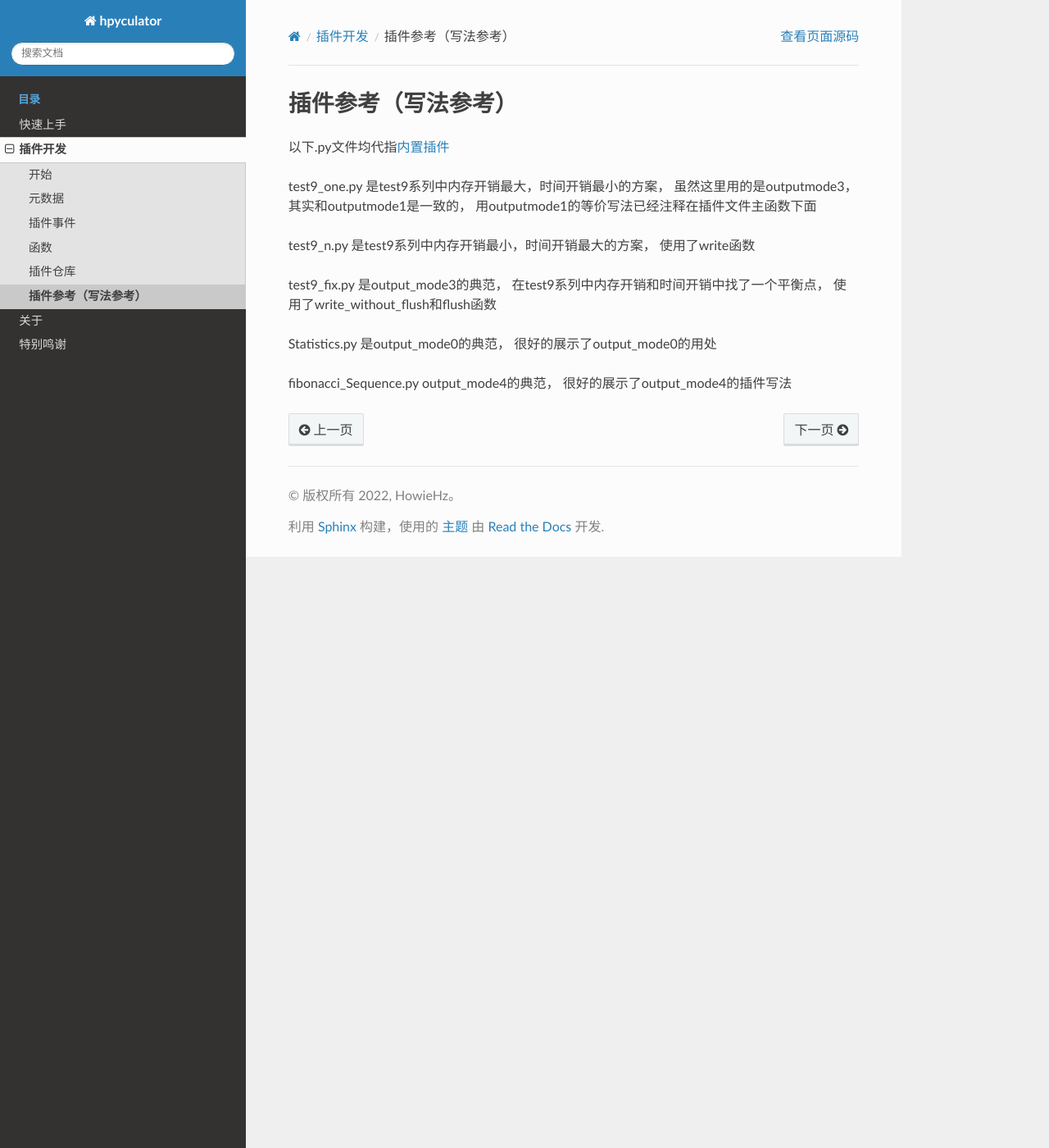
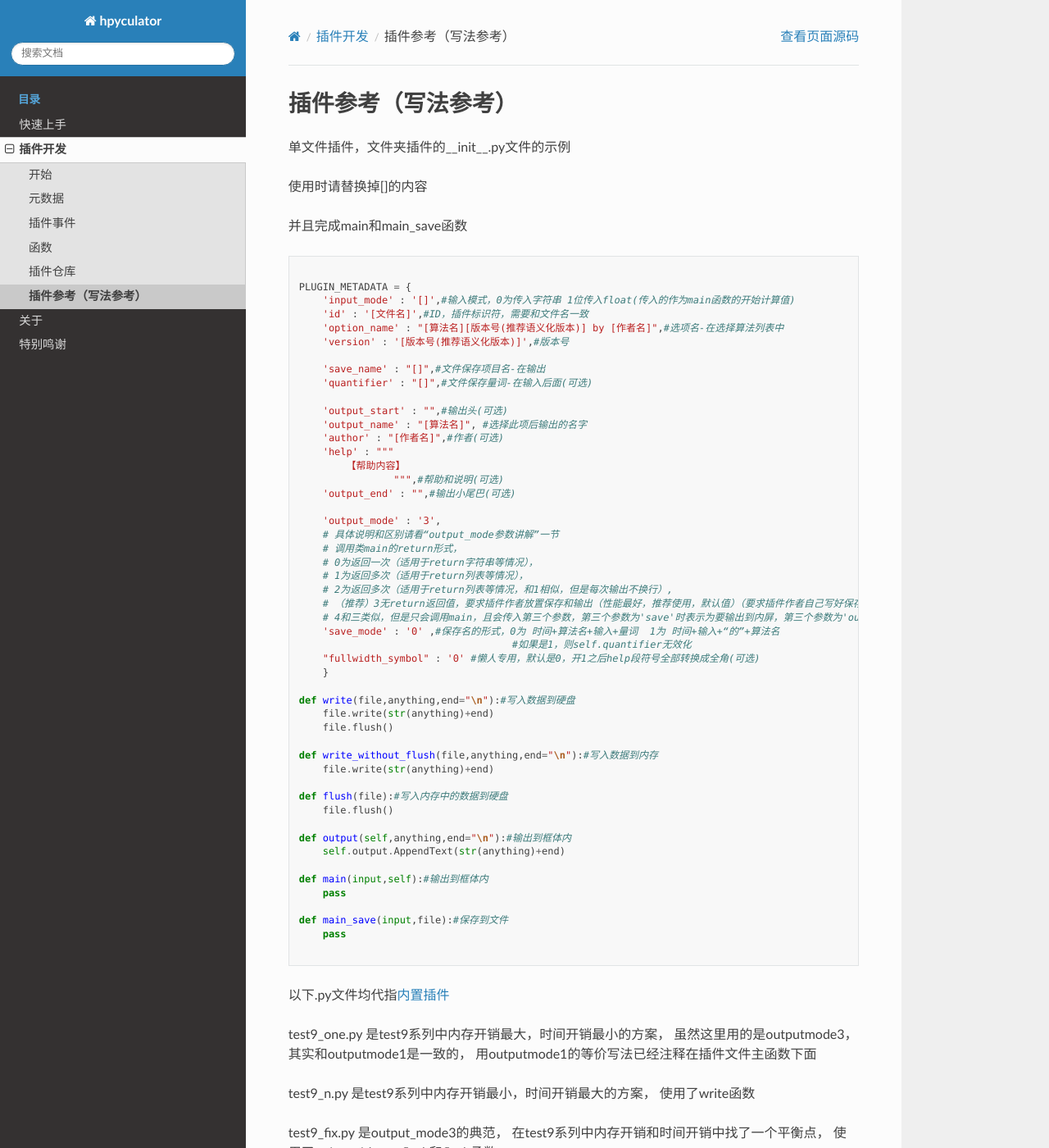
Before and after one commit to HowieHz/hpyculator, a Sphinx documentation site: the page built from docs/source/plugin_dev/Example/contents.md, in a window 1280 px wide and 1400 px high. Shown: the whole window at 82% size. Built offline with Sphinx 7.4.7 and the Read the Docs theme 2.0.0, drawn with Linux system fonts in a browser that asks for light colours.

Commit message:
文档更新
增加了对应文件插件的说明

````diff
--- a/docs/source/plugin_dev/Events/contents.rst
+++ b/docs/source/plugin_dev/Events/contents.rst
@@ -2,6 +2,12 @@
 =============================================
 
     开始计算之后，会创建一个新线程分给插件
+
+    单文件插件调用 文件名.py 内的main函数和main_save函数
+
+    文件夹插件调用 文件夹名\__init_.py 内的main函数和main_save函数
+
+    （注：当output_mode为4，只调用main函数）
 
 当output_mode为0，1，2
 -----------------------------------
--- a/docs/source/plugin_dev/Example/contents.md
+++ b/docs/source/plugin_dev/Example/contents.md
@@ -1,5 +1,66 @@
 插件参考（写法参考）
 ======================
+
+单文件插件，文件夹插件的__init__.py文件的示例
+
+使用时请替换掉[]的内容
+
+并且完成main和main_save函数
+
+```python
+
+PLUGIN_METADATA = {
+    'input_mode' : '[]',#输入模式，0为传入字符串 1位传入float(传入的作为main函数的开始计算值)
+    'id' : '[文件名]',#ID，插件标识符，需要和文件名一致
+    'option_name' : "[算法名][版本号(推荐语义化版本)] by [作者名]",#选项名-在选择算法列表中
+    'version' : '[版本号(推荐语义化版本)]',#版本号
+
+    'save_name' : "[]",#文件保存项目名-在输出
+    'quantifier' : "[]",#文件保存量词-在输入后面(可选)
+
+    'output_start' : "",#输出头(可选)
+    'output_name' : "[算法名]", #选择此项后输出的名字
+    'author' : "[作者名]",#作者(可选)
+    'help' : """
+        【帮助内容】
+                """,#帮助和说明(可选)
+    'output_end' : "",#输出小尾巴(可选)
+
+    'output_mode' : '3',
+    # 具体说明和区别请看“output_mode参数讲解”一节
+    # 调用类main的return形式，
+    # 0为返回一次（适用于return字符串等情况），
+    # 1为返回多次（适用于return列表等情况），
+    # 2为返回多次（适用于return列表等情况，和1相似，但是每次输出不换行）,
+    # （推荐）3无return返回值，要求插件作者放置保存和输出（性能最好，推荐使用，默认值）（要求插件作者自己写好保存和返回，计算调用main函数，保存调用main_save函数），
+    # 4和三类似，但是只会调用main，且会传入第三个参数，第三个参数为'save'时表示为要输出到内屏，第三个参数为'output'时表示要保存
+    'save_mode' : '0' ,#保存名的形式，0为 时间+算法名+输入+量词  1为 时间+输入+“的”+算法名
+                                    #如果是1，则self.quantifier无效化
+    "fullwidth_symbol" : '0' #懒人专用，默认是0，开1之后help段符号全部转换成全角(可选)
+    }
+
+def write(file,anything,end="\n"):#写入数据到硬盘
+    file.write(str(anything)+end)
+    file.flush()
+
+def write_without_flush(file,anything,end="\n"):#写入数据到内存
+    file.write(str(anything)+end)
+
+def flush(file):#写入内存中的数据到硬盘
+    file.flush()
+
+def output(self,anything,end="\n"):#输出到框体内
+    self.output.AppendText(str(anything)+end)
+
+def main(input,self):#输出到框体内
+    pass
+
+def main_save(input,file):#保存到文件
+    pass
+
+
+```
+
 
 以下.py文件均代指[内置插件](https://github.com/HowieHz/hpyculator/tree/main/Plugin)
 
--- a/docs/source/plugin_dev/PluginCatalogue/contents.rst
+++ b/docs/source/plugin_dev/PluginCatalogue/contents.rst
@@ -1,2 +1,4 @@
 插件仓库
 ===============================
+
+（建设中，如需提交插件，可先向主仓库的Plugin加入插件，提交pr）
````
Also changed, not shown: README.md (+0 -2 lines), docs/source/plugin_dev/Metadata/contents.rst (+17 -13 lines), docs/source/plugin_dev/Start/contents.rst (+64 -17 lines), docs/source/quick_start.md (+5 -0 lines).
